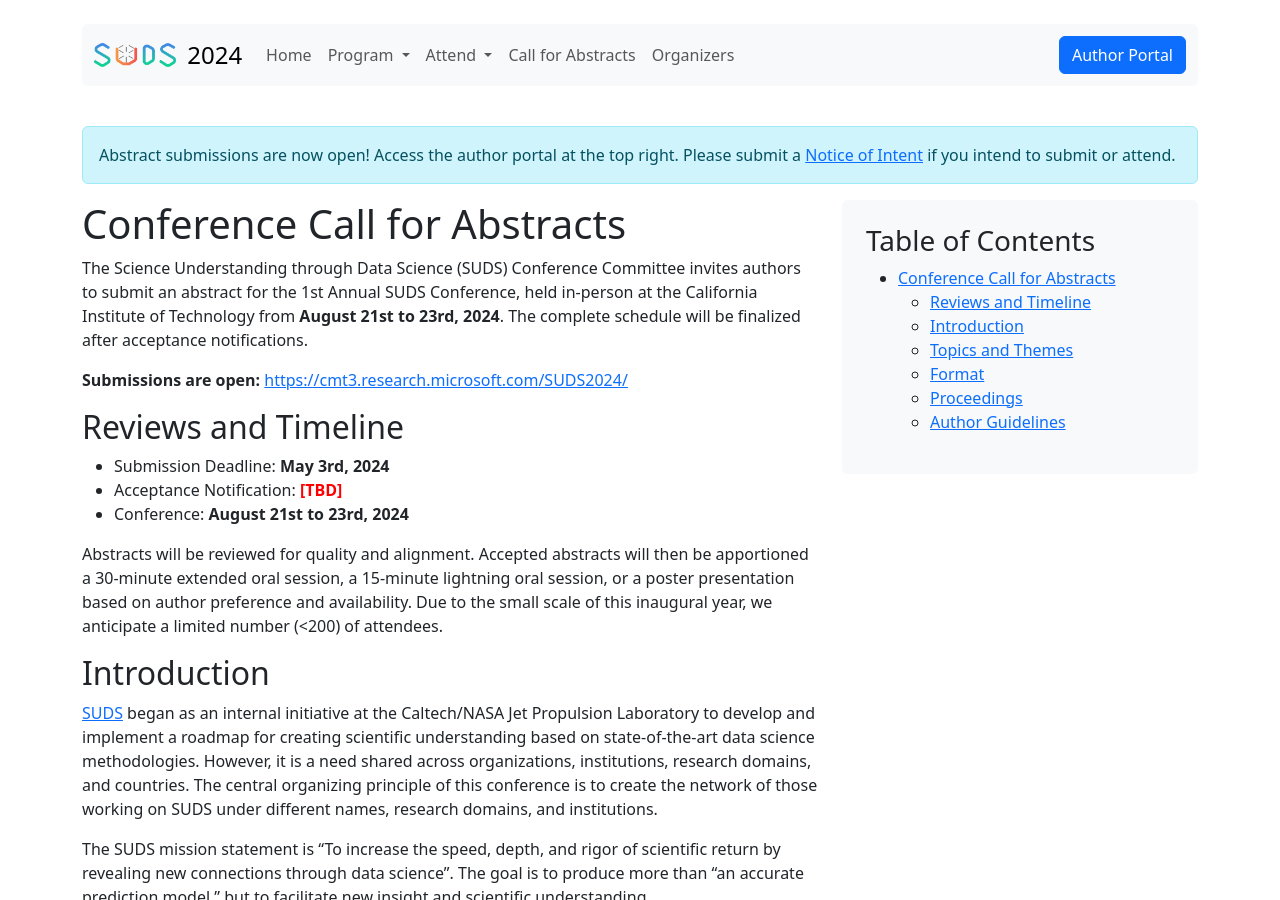
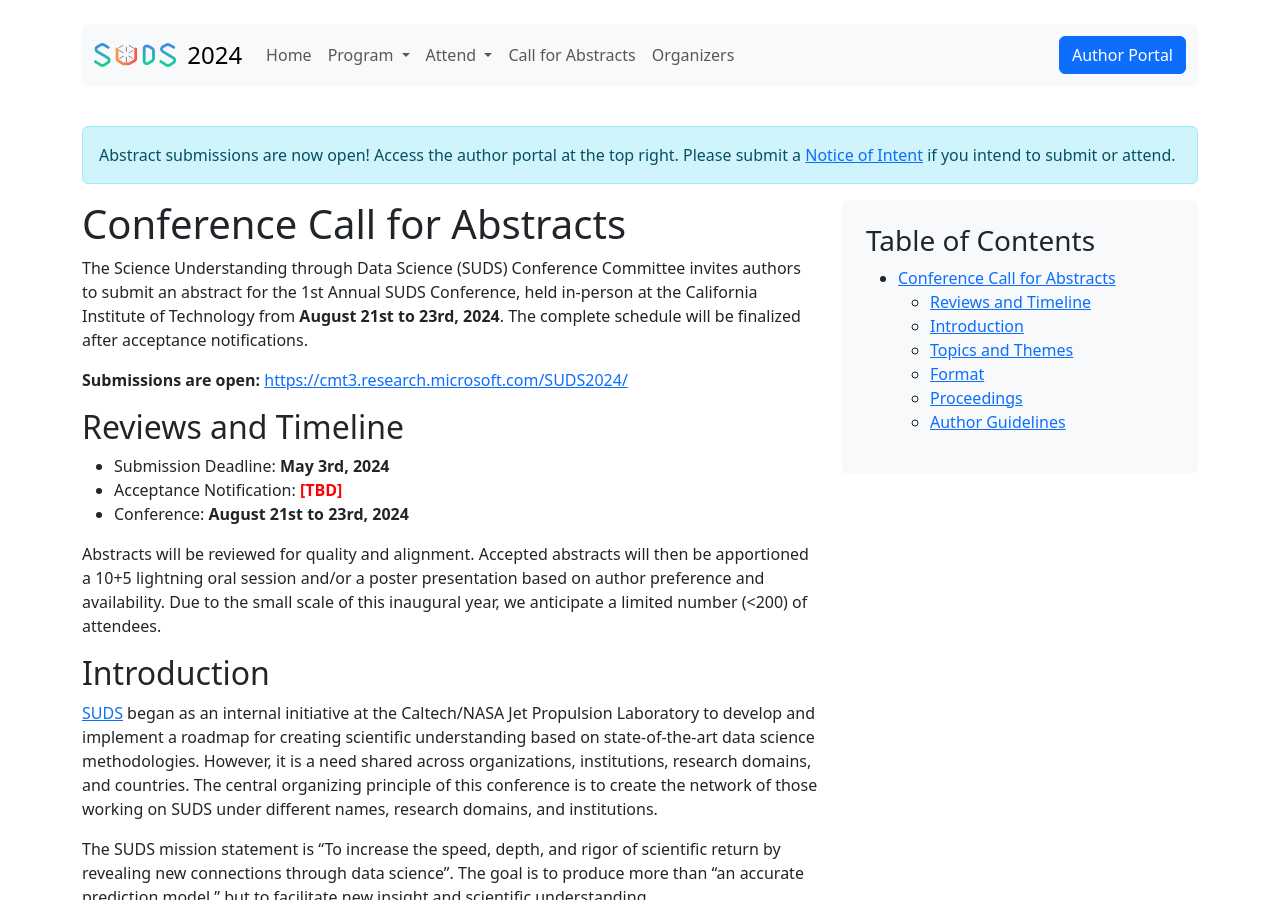
Before and after one commit to JPLMLIA/sudsconf, a Jekyll site: the page built from call.md, in a window 1280 px wide and 900 px high. Built offline with Jekyll 4.4.1, drawn with Linux system fonts in a browser that asks for light colours; a script that is not in the unit is left out; comment, search, counter and statistics services are not loaded.

Commit message:
Abstract call language update

```diff
--- a/call.md
+++ b/call.md
@@ -18,7 +18,7 @@ The Science Understanding through Data Science (SUDS) Conference Committee invit
 - Acceptance Notification: **[TBD]**
 - Conference: **August 21st to 23rd, 2024**
 
-Abstracts will be reviewed for quality and alignment. Accepted abstracts will then be apportioned a 30-minute extended oral session, a 15-minute lightning oral session, or a poster presentation based on author preference and availability. Due to the small scale of this inaugural year, we anticipate a limited number (<200) of attendees.
+Abstracts will be reviewed for quality and alignment. Accepted abstracts will then be apportioned a 10+5 lightning oral session and/or a poster presentation based on author preference and availability. Due to the small scale of this inaugural year, we anticipate a limited number (<200) of attendees.
 
 ## Introduction
 [SUDS](https://www.jpl.nasa.gov/go/suds) began as an internal initiative at the Caltech/NASA Jet Propulsion Laboratory to develop and implement a roadmap for creating scientific understanding based on state-of-the-art data science methodologies. However, it is a need shared across organizations, institutions, research domains, and countries. The central organizing principle of this conference is to create the network of those working on SUDS under different names, research domains, and institutions.
```
